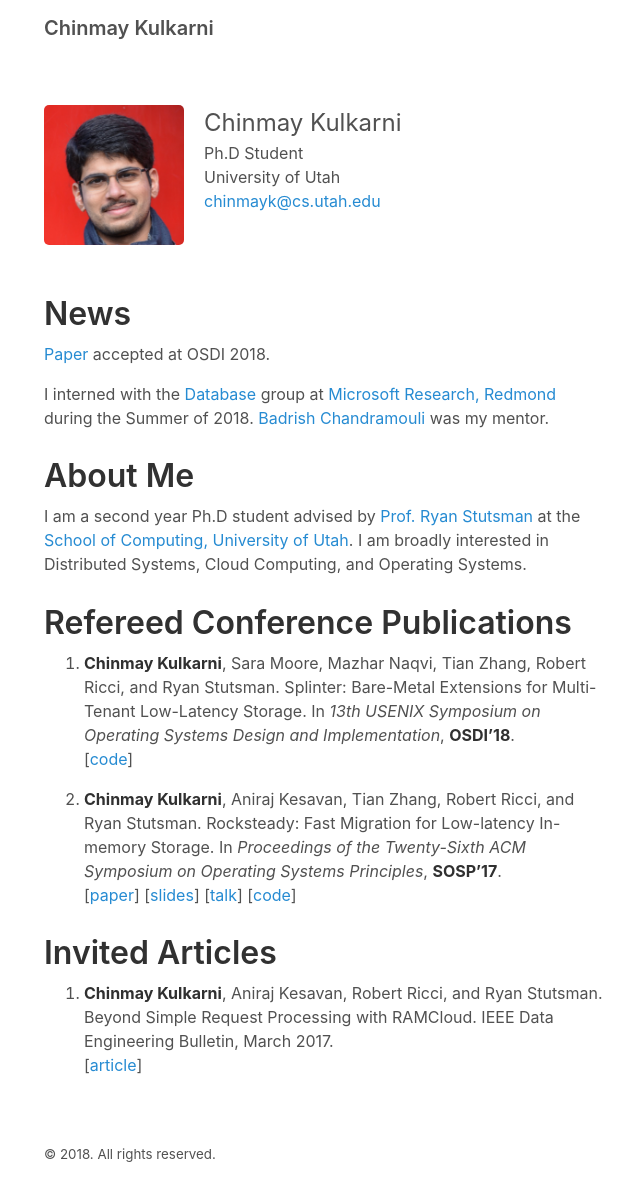
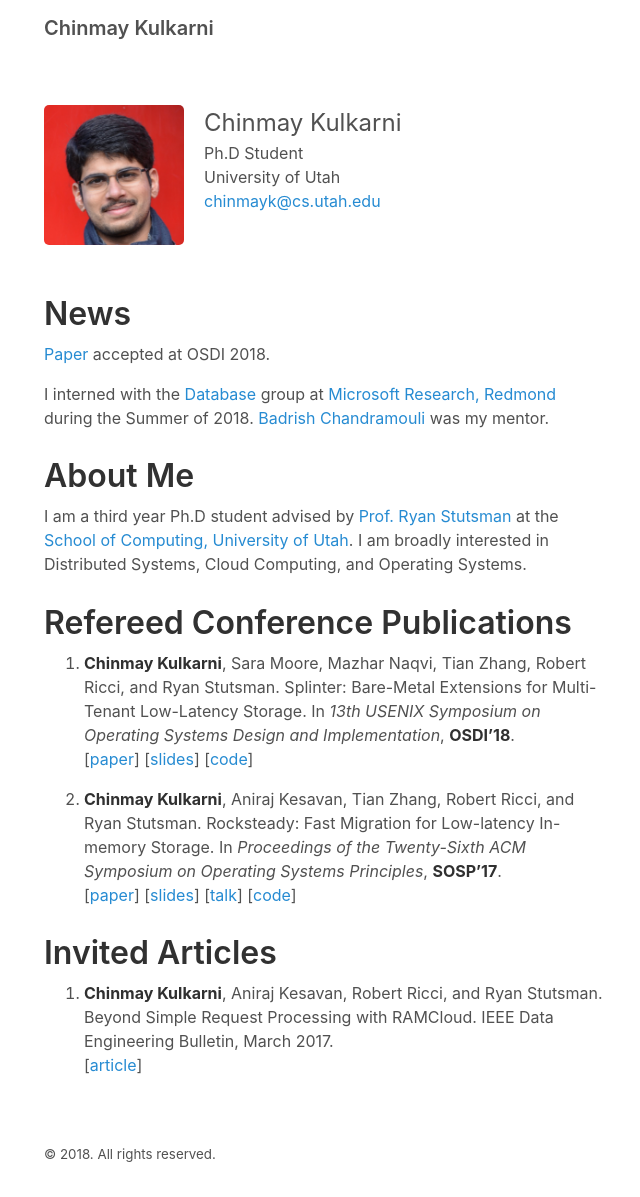
Before and after one commit to chinkulkarni/chinkulkarni.github.io, a Jekyll site: the page built from index.md, in a window 1280 px wide. Shown: the whole page, without its empty margins (316-956 px from the left). Built offline with Jekyll 4.4.1, drawn with Linux system fonts in a browser that asks for light colours.

Commit message:
Adding Splinter

```diff
--- a/index.md
+++ b/index.md
@@ -24,7 +24,7 @@ during the Summer of 2018. [Badrish Chandramouli](http://badrish.net/) was my me
 
 # About Me
 
-I am a second year Ph.D student advised by [Prof. Ryan Stutsman](http://rstutsman.github.io/) at
+I am a third year Ph.D student advised by [Prof. Ryan Stutsman](http://rstutsman.github.io/) at
 the [School of Computing, University of Utah](http://www.cs.utah.edu/). I am broadly interested in
 Distributed Systems, Cloud Computing, and Operating Systems.
 
@@ -33,6 +33,8 @@ Distributed Systems, Cloud Computing, and Operating Systems.
 1. **Chinmay Kulkarni**, Sara Moore, Mazhar Naqvi, Tian Zhang, Robert Ricci, and Ryan Stutsman.
    Splinter: Bare-Metal Extensions for Multi-Tenant Low-Latency Storage.
    In *13th USENIX Symposium on Operating Systems Design and Implementation*, **OSDI'18**.<br>
+   [[paper](https://chinkulkarni.github.io/public/osdi18-kulkarni.pdf)]
+   [[slides](https://chinkulkarni.github.io/public/splinter.pdf)]
    [[code](https://github.com/utah-scs/Sandstorm)]
 
 2. **Chinmay Kulkarni**, Aniraj Kesavan, Tian Zhang, Robert Ricci, and Ryan Stutsman.
```
Also changed, not shown: 2 other files.
